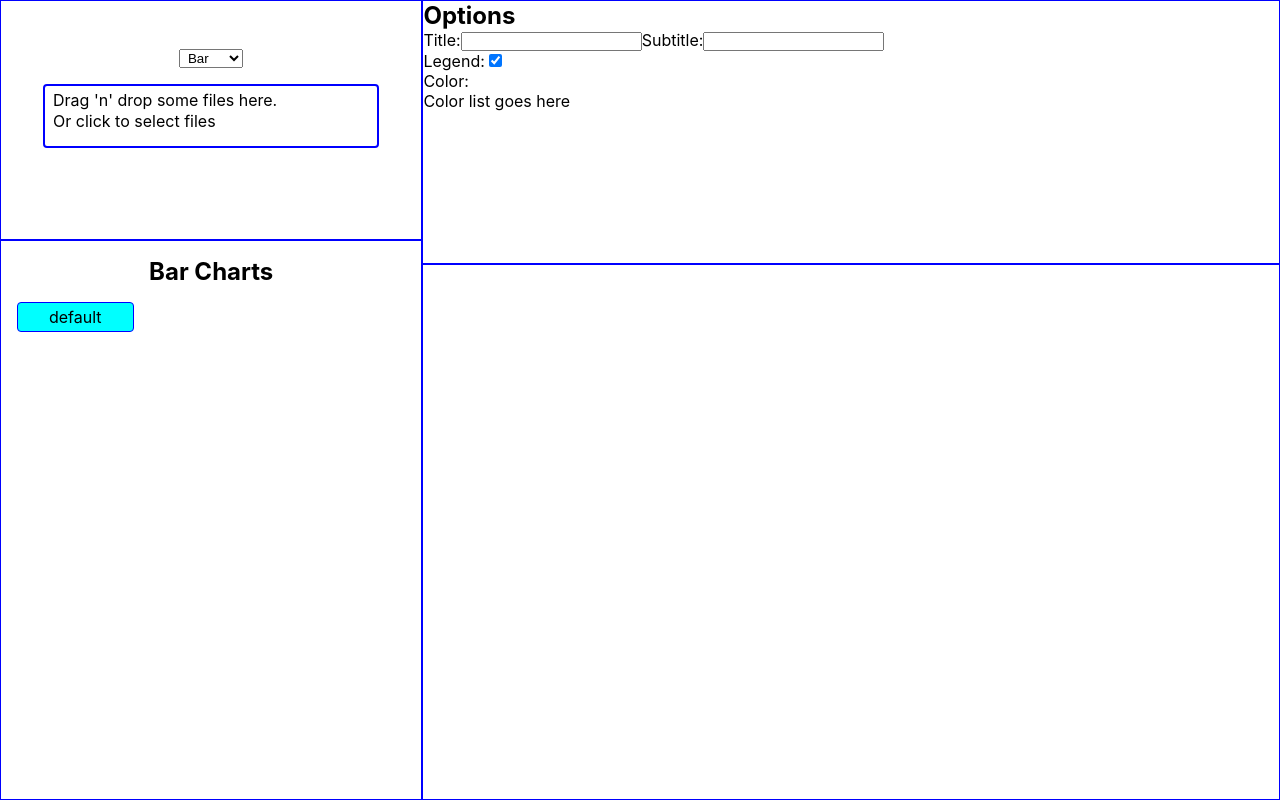
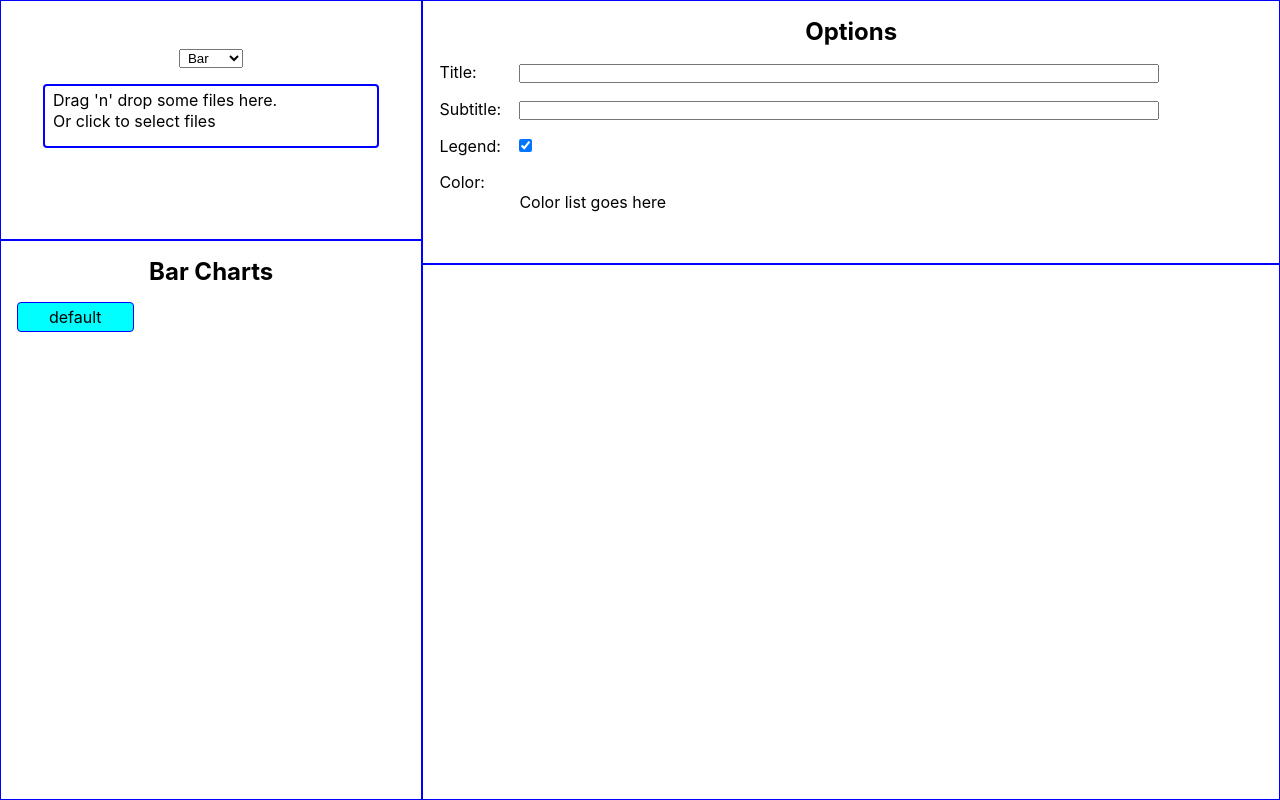
Before and after one commit to michaelcalvinwood/instant-charts-react, a React (Create React App) app: page / in a window 1280 px wide. Built offline with nearby package versions, Linux system fonts and the light colour scheme.

Commit message:
styled Options component

```diff
--- a/src/components/Options.jsx
+++ b/src/components/Options.jsx
@@ -18,17 +18,21 @@ function Options() {
   return (
     <div className='options'>
       <h2 className="options--heading">Options</h2>
-      <label htmlFor="chartTitle" className="options--chart-title-label">
-          Title:
-          <input type="text" name="chartTitle" id="chartTitle" className="options--chart-title" value='' onChange={handleTitle}/>
-      </label>
-      <label htmlFor="chartSubtitle" className="options--chart-subtitle-label">
-        Subtitle:
-        <input type="text" name="chartSubtitle" id="chartSubtitle" className="options--chart-subtitle" value='' onChange={handleSubtitle}/>
-      </label>
-      <div>Legend: <input type="checkbox" name="chartLegend" id="chartLegend" checked onChange={handleLegend}/></div>
-      <div>Color:</div>
-      <div>Color list goes here</div>
+
+      <div className='options--chart-label'>Title:</div>
+      <input type="text" name="chartTitle" id="chartTitle" className="options--chart-title" value='' onChange={handleTitle}/>
+      <br />
+
+      <div className='options--chart-label'>Subtitle:</div>
+      <input type="text" name="chartSubtitle" id="chartSubtitle" className="options--chart-subtitle" value='' onChange={handleSubtitle}/>
+      <br />
+
+      <div className='options--chart-label'>Legend:</div>
+      <input type="checkbox" name="chartLegend" id="chartLegend" checked onChange={handleLegend}/>
+      <br />
+
+      <div className='options--chart-label'>Color:</div>
+      <div className='options--color-list'>Color list goes here</div>
     </div>
   )
 }
--- a/src/components/Options.scss
+++ b/src/components/Options.scss
@@ -5,5 +5,23 @@
     top: 0;
     right: 0;
     border: 1px solid blue;
+    padding: 0 1rem;
+
+    &--heading {
+        text-align: center;
+        margin: 1rem 0 0 0;
+    }
+    &--chart-label {
+        margin: 1rem 0 0 0;
+        width: 5rem;
+        display: inline-block;
+    }
+    &--chart-title, &--chart-subtitle {
+        display: inline-block;
+        width: 40rem;
+    }
+    &--color-list {
+        margin: 0 0 0 5rem;
+    }
 
 }
```
